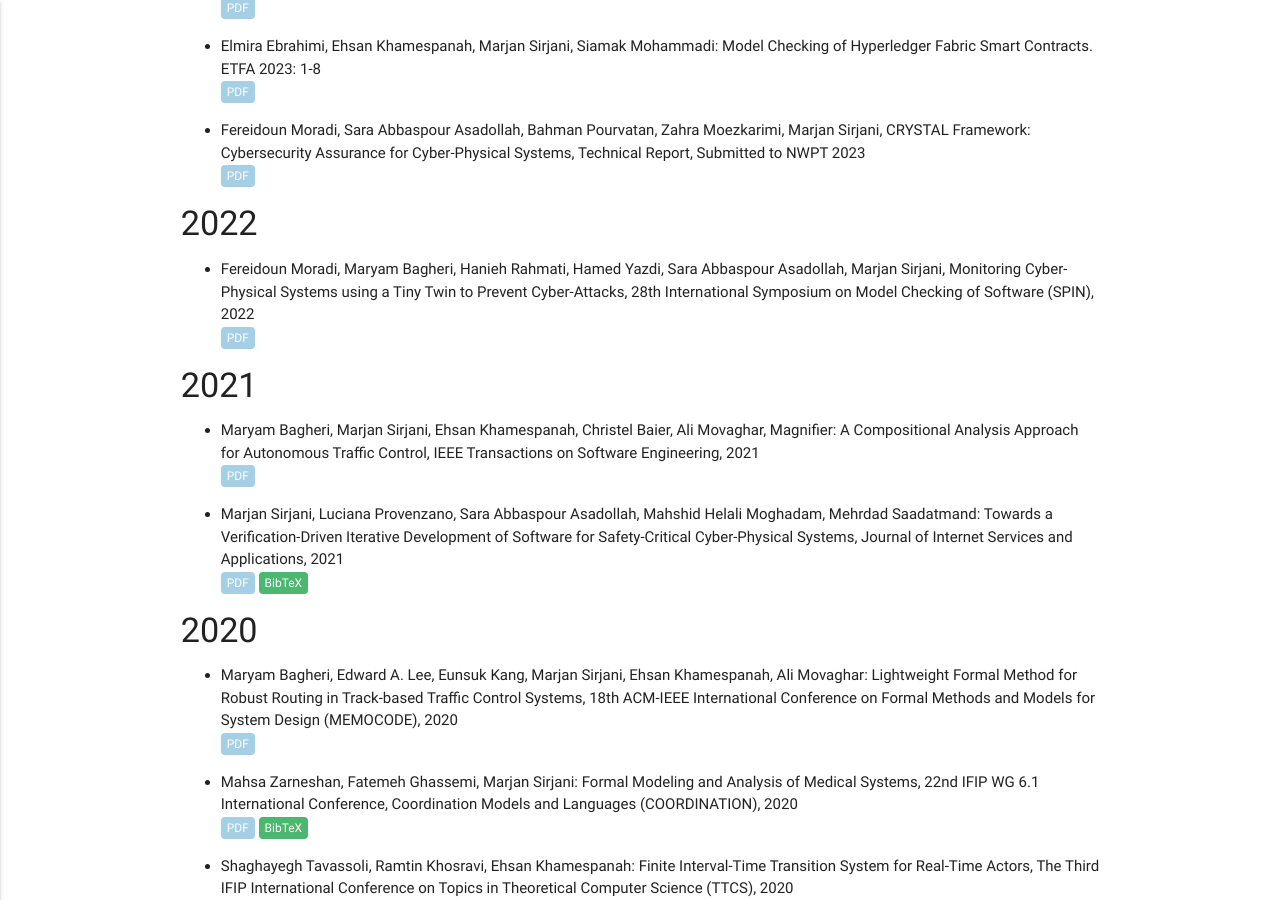
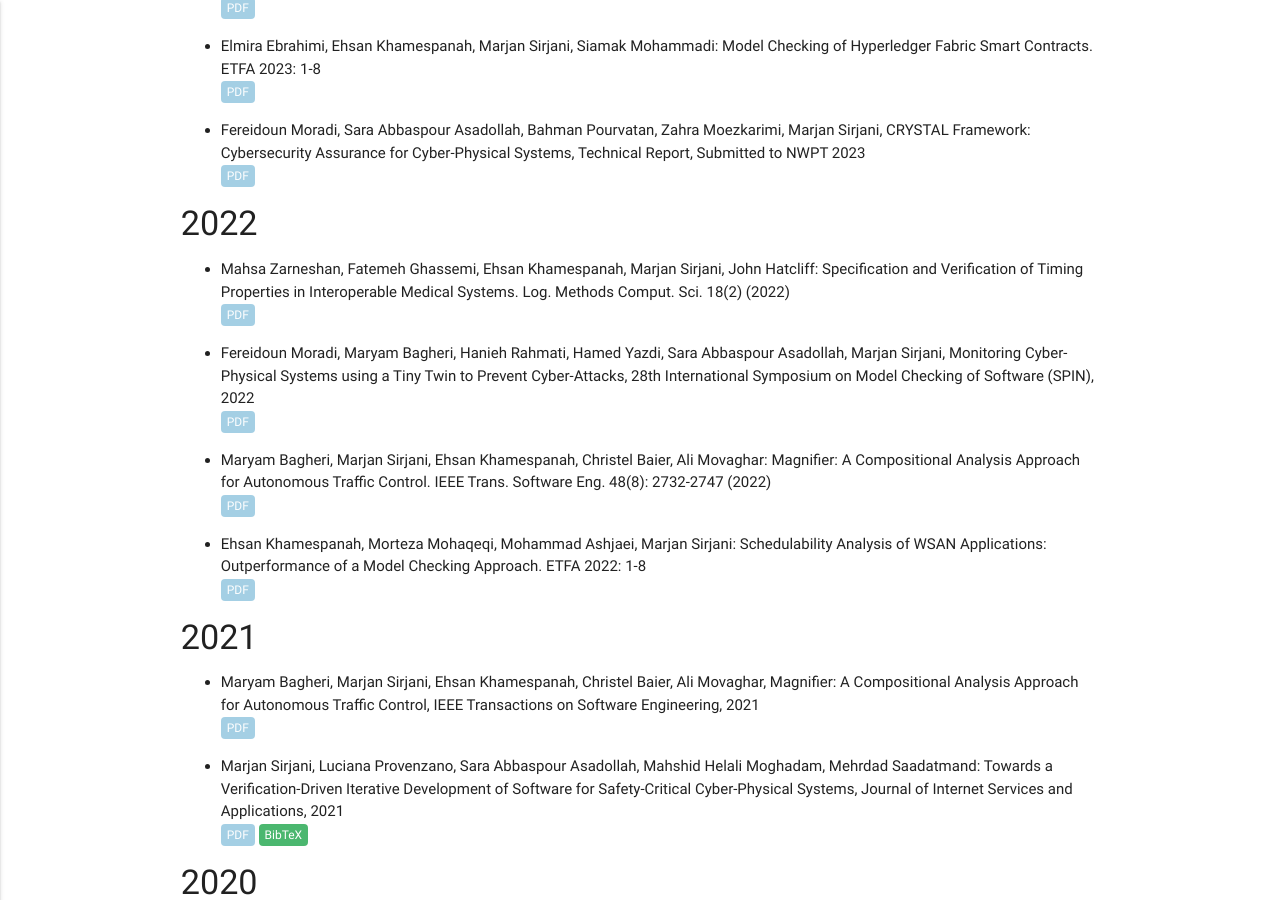
Before and after one commit to rebeca-lang/rebeca-lang.github.io, a Jekyll site: the page built from publications.md, in a window 1280 px wide and 900 px high, scrolled down 742 px. Built offline with Jekyll 4.4.1, drawn with Linux system fonts in a browser that asks for light colours.

Commit message:
Update publications.md
Publication 2022

```diff
--- a/publications.md
+++ b/publications.md
@@ -41,9 +41,25 @@ Formal Verification of Consistency for Systems with Redundant Controllers. CoRR
 <a class="link link_pdf" href="/assets/papers/2023/CRYSTAL-Framework-Technical-Report.pdf">PDF</a>
 
 #### 2022
+- Mahsa Zarneshan, Fatemeh Ghassemi, Ehsan Khamespanah, Marjan Sirjani, John Hatcliff: Specification and Verification of Timing Properties in Interoperable Medical Systems. Log. Methods Comput. Sci. 18(2) (2022)
+\\
+<a class="link link_pdf" href="/assets/papers/2022/TimingPropertiesinInteroperableMedicalSystems.pdf">PDF</a>
+
 - Fereidoun Moradi, Maryam Bagheri, Hanieh Rahmati, Hamed Yazdi, Sara Abbaspour Asadollah, Marjan Sirjani, Monitoring Cyber-Physical Systems using a Tiny Twin to Prevent Cyber-Attacks, 28th International Symposium on Model Checking of Software (SPIN), 2022
 \\
 <a class="link link_pdf" href="/assets/papers/2022/Monitoring-Cyber-Physical-Systems-Using-a-Tiny-Twin-to-Prevent-Cyber-Attacks.pdf">PDF</a>
+
+- Maryam Bagheri, Marjan Sirjani, Ehsan Khamespanah, Christel Baier, Ali Movaghar: Magnifier: A Compositional Analysis Approach for Autonomous Traffic Control. IEEE Trans. Software Eng. 48(8): 2732-2747 (2022)
+\\
+<a class="link link_pdf" href="/assets/papers/2022/Magnifier_A_Compositional_Analysis_Approach_for_Autonomous_Traffic_Control.pdf">PDF</a>
+
+- Ehsan Khamespanah, Morteza Mohaqeqi, Mohammad Ashjaei, Marjan Sirjani: Schedulability Analysis of WSAN Applications: Outperformance of a Model Checking Approach. ETFA 2022: 1-8
+\\
+<a class="link link_pdf" href="/assets/papers/2022/Schedulability_Analysis_of_WSAN_Applications_Outperformance_of_a_Model_Checking_Approach.pdf">PDF</a>
+
+
+
+
 
 
 #### 2021
```
